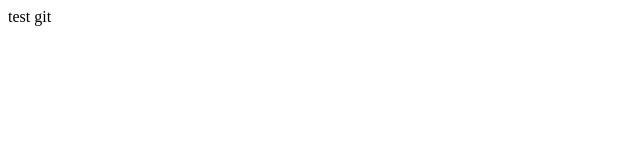
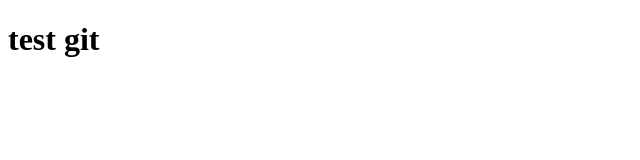
Before and after one commit to rainywalker/ppss, a plain HTML site: page addTest.html in a window 1280 px wide. Shown: the whole page, without its empty margins (0-640 px from the left). Drawn offline with Linux system fonts and the light colour scheme.

Commit message:
h1태그 추

```diff
--- a/addTest.html
+++ b/addTest.html
@@ -6,6 +6,6 @@
 <script src="lib.js"></script>
 </head>
 <body>
-test git
+<h1>test git</h1>
 </body>
 </html>
```
